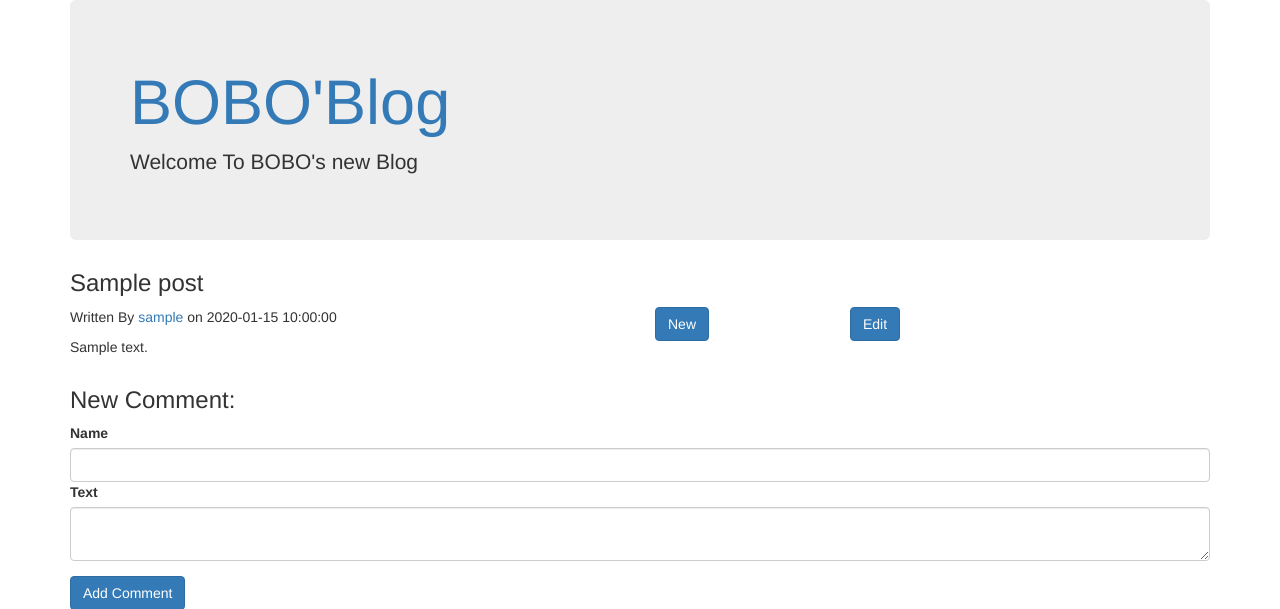
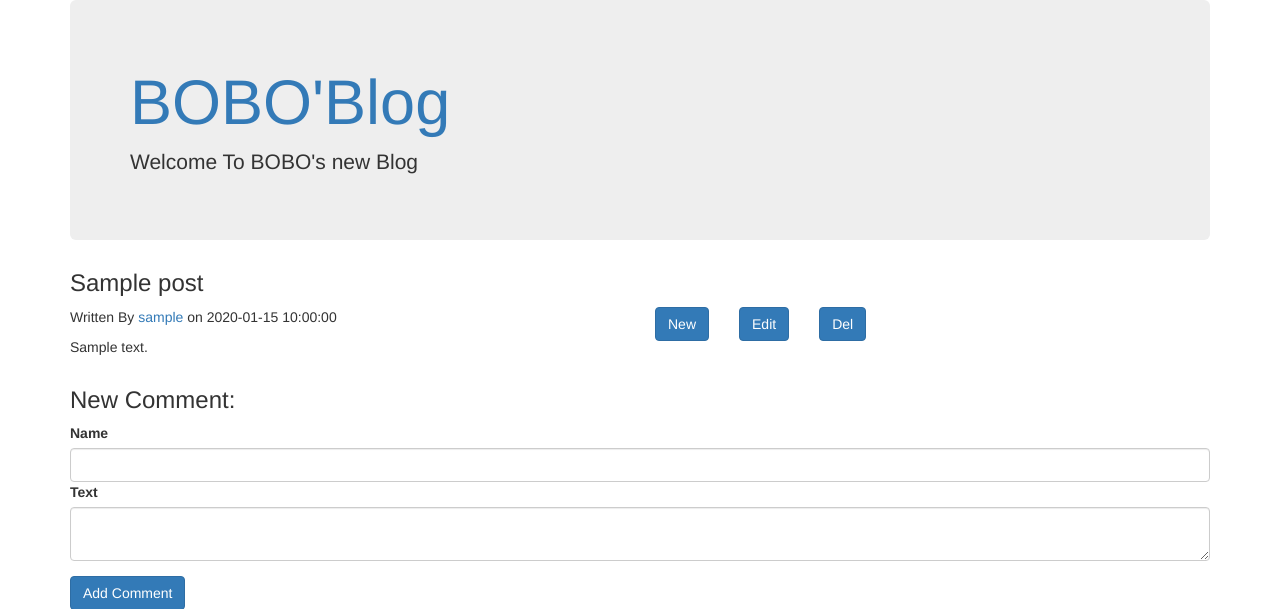
Before and after one commit to bobo325/Light_Blog, a Python web app: template light_blog/templates/blog/post.html in a window 1280 px wide. Shown: the top 609 px of the page. Run offline with Jinja, Linux system fonts and the light colour scheme; the template is opened without the code that fills it: most values are stand-ins (such as "Sample title", 1, 10 or a date in 2020); form fields are guessed from the names that the template uses; some libraries are stand-ins or nearby versions.

Commit message:
[U] 添加删除接口

```diff
--- a/light_blog/templates/blog/post.html
+++ b/light_blog/templates/blog/post.html
@@ -11,16 +11,21 @@
       }}">{{ post.user.username }}</a> on {{ post.publish_date }}</p>
     <p>{{ post.text | safe }}</p>
   </div>
-  <div class="column">
+  <div class="column" style="float:left">
     <div class="col-lg-2">
       <a href="{{ url_for('blog.new_post') }}" class="btn btn-primary">New</a>
     </div>
   </div>
-  <div class="column">
+  <div class="column" style="float:left">
     <div class="col-lg-2">
       <a href="{{ url_for('blog.edit_post', id=post.id) }}" class="btn btn-primary">Edit</a>
     </div>
   </div>
+    <div class="column" style="float:left">
+    <div class="col-lg-2">
+      <a href="{{ url_for('blog.delete_post', id=post.id) }}" class="btn btn-primary">Del </a>
+    </div>
+  </div><br>
 
 <div class="col-lg-12">
   <h3>New Comment:</h3>
```
